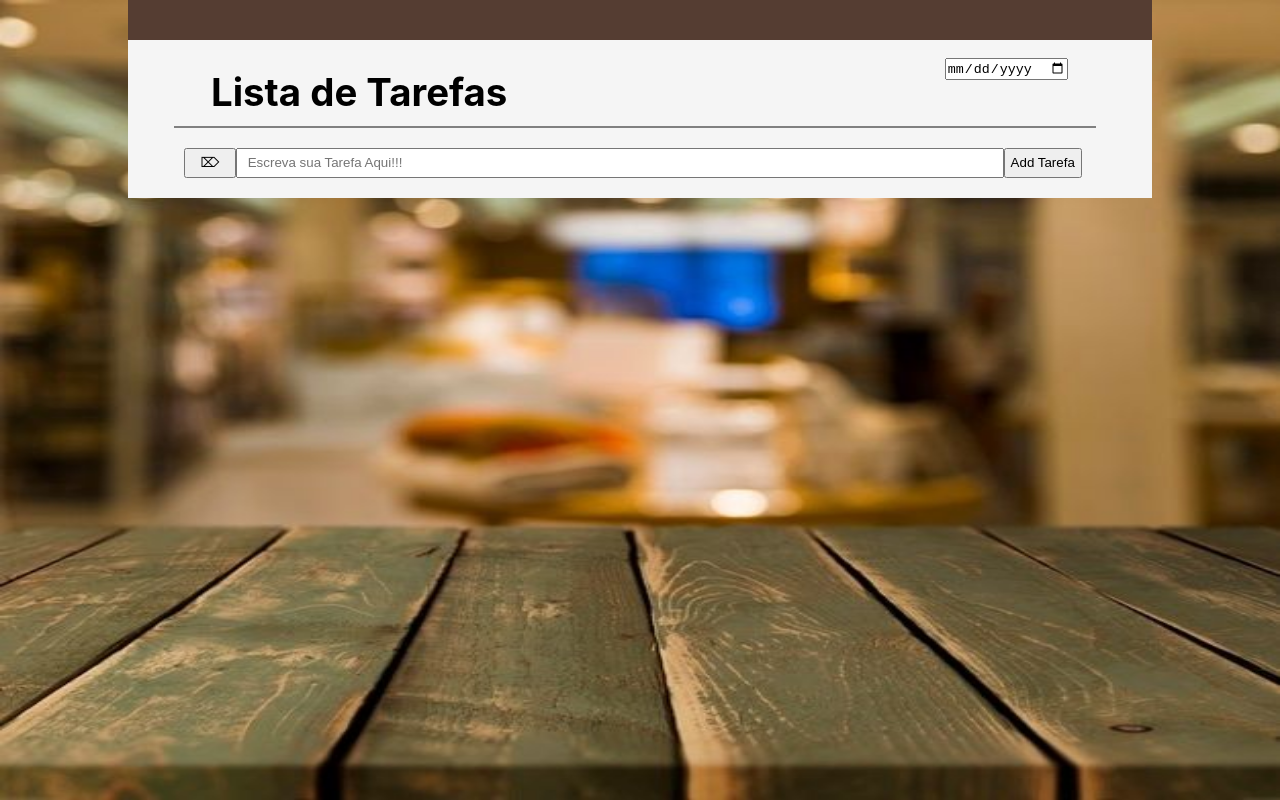
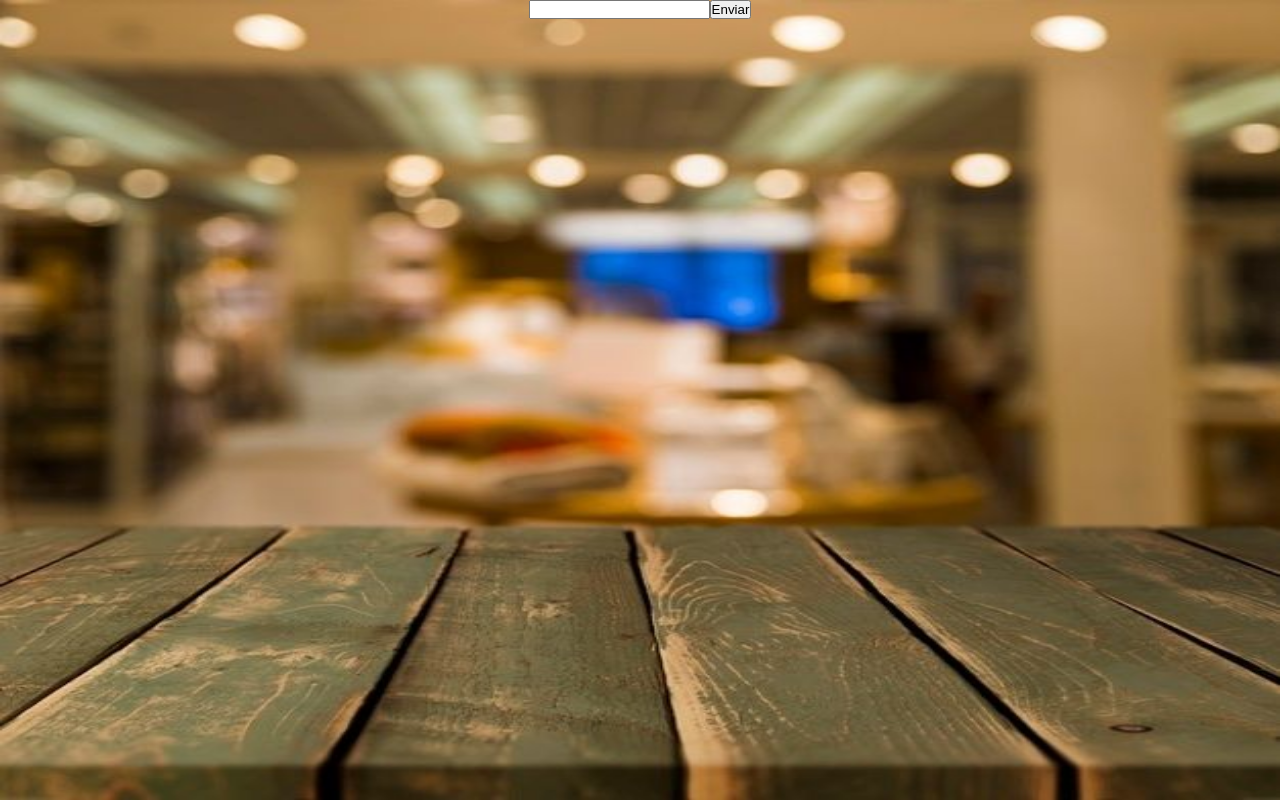
Before and after one commit to Al3ncar/Task_list, a React (Create React App) app: page / in a window 1280 px wide. Built offline with nearby package versions, Linux system fonts and the light colour scheme.

Commit message:
Review ToDo

```diff
--- a/public/index.html
+++ b/public/index.html
@@ -1,43 +1,16 @@
 <!DOCTYPE html>
-<html lang="en">
+<html lang="pt-BR">
   <head>
     <meta charset="utf-8" />
     <link rel="icon" href="%PUBLIC_URL%/favicon.ico" />
     <meta name="viewport" content="width=device-width, initial-scale=1" />
     <meta name="theme-color" content="#000000" />
-    <meta
-      name="description"
-      content="Web site created using create-react-app"
-    />
+    <meta name="description" content="Web site created using create-react-app" />
     <link rel="apple-touch-icon" href="%PUBLIC_URL%/logo192.png" />
-    <!--
-      manifest.json provides metadata used when your web app is installed on a
-      user's mobile device or desktop. See https://developers.google.com/web/fundamentals/web-app-manifest/
-    -->
     <link rel="manifest" href="%PUBLIC_URL%/manifest.json" />
-    <!--
-      Notice the use of %PUBLIC_URL% in the tags above.
-      It will be replaced with the URL of the `public` folder during the build.
-      Only files inside the `public` folder can be referenced from the HTML.
-
-      Unlike "/favicon.ico" or "favicon.ico", "%PUBLIC_URL%/favicon.ico" will
-      work correctly both with client-side routing and a non-root public URL.
-      Learn how to configure a non-root public URL by running `npm run build`.
-    -->
-    <title>React App</title>
+    <title>Task list</title>
   </head>
   <body>
-    <noscript>You need to enable JavaScript to run this app.</noscript>
-    <div id="root"></div>
-    <!--
-      This HTML file is a template.
-      If you open it directly in the browser, you will see an empty page.
-
-      You can add webfonts, meta tags, or analytics to this file.
-      The build step will place the bundled scripts into the <body> tag.
-
-      To begin the development, run `npm start` or `yarn start`.
-      To create a production bundle, use `npm run build` or `yarn build`.
-    -->
+    <main id="root"></main>
   </body>
 </html>
--- a/src/App.js
+++ b/src/App.js
@@ -1,121 +1,160 @@
-import React from "react"
-import "./App.css"
-import styled from 'styled-components'
-import trash from "./img/lixo.png"
+// import React from "react";
+// import "./App.css";
+// import styled from "styled-components";
+// import trash from "./img/lixo.png";
+
+// const Main = styled.main`
+//   width: 80vw;
+//   background-color: whitesmoke;
+// `;
+// const Rod = styled.div`
+//   width: 100%;
+//   background-color: #553d32;
+//   height: 5vh;
+// `;
+// const Boxtitle = styled.div`
+//   width: 90%;
+//   display: flex;
+//   justify-content: center;
+//   align-items: center;
+//   background-color: greem;
+//   margin-left: 4.5%;
+//   border-bottom: solid gray 0.2vw;
+// `;
+// const Data = styled.div`
+//   width: 15%;
+//   height: 50%;
+//   margin: 2% 3% 5% 5%;
+//   display: flex;
+//   justify-content: center;
+//   flex-direction: row;
+//   outline: 0;
+// `;
+// const Title = styled.h1`
+//   width: 100%;
+//   padding: 2% 4% 0 4%;
+//   font-size: 3vw;
+// `;
+// const Newtesk = styled.div`
+//   width:100%;
+//   display:flex;
+//   justify-content:center;
+//   align-items:center;`;
+// const Del = styled.button`
+//   width: 5%;
+//   padding: 0.5%;
+//   margin-left: 5.5%;
+// `;
+// const Btn = styled.button`
+//   widht: 50%;
+//   padding: 0.5%;
+// `;
+// const Task = styled.input`
+//   width: 75%;
+//   padding: 0.5% 1%;
+//   margin: 2% 0% 2% 0%;
+//   outline: 0;
+// `;
+// const TaskList = styled.li`
+//   width: 75%;
+//   padding-left: 1%;
+//   margin: 2% 7%;
+//   border-bottom: solid gray 0.2vw;
+//   list-style: square;
+// `;
+// const Listbox = styled.div`
+//   width: 100%;
+//   display: flex;
+//   aling-items: center;
+//   flex-direction: column;
+//   background-color: whitesmoke;
+// `;
+// const Trash = styled.img`
+//   width: 2%;
+//   height: 3%;
+//   padding-top: 1.5%;
+// `;
+// const List = styled.div`
+//   width: 100%;
+//   display: flex;
+// `;
+// export default class ToDo extends React.Component {
+//   state = { task: "", list: [] };
+//   handleChange = (ev) => {
+//     this.setState({ task: ev.target.value });
+//   };
+//   add = () => {
+//     let { task, list } = this.state;
+//     if (task !== "") {
+//       this.setState({
+//         list: list.concat({ list: task, id: Date.now() }),
+//         task: "",
+//       });
+//     }
+//   };
+//   clear = (id) => {
+//     let { list } = this.state;
+//     this.setState({
+//       list: list.filter((item) => item.id != id),
+//     });
+//   };
+//   del = () => {
+//     this.setState({
+//       task: "",
+//     });
+//   };
+//   render() {
+//     let { task, list } = this.state;
+//     return (
+//       <Main>
+//         <Rod></Rod>
+//         <Boxtitle>
+//           <Title>Lista de Tarefas</Title>
+//           <Data>
+//             <input type="date" />
+//           </Data>
+//         </Boxtitle>
+//         <Listbox>
+//           <Newtesk>
+//             <Del onClick={this.del}>⌦</Del>
+//             <Task
+//               value={task}
+//               onChange={this.handleChange}
+//               placeholder="Escreva sua Tarefa Aqui!!!"
+//             />
+//             <Btn onClick={this.add}>Add Tarefa</Btn>
+//           </Newtesk>
+
+//           {list.map((item) => (
+//             <ul>
+//               <List>
+//                 <TaskList>{item.list}</TaskList>
+//                 <Trash onClick={() => this.clear(item.id)} src={trash} />
+//               </List>
+//             </ul>
+//           ))}
+//         </Listbox>
+//       </Main>
+//     );
+//   }
+// }
 
 
-const Main = styled.main`
-  width:80vw;
-  background-color:whitesmoke;`
-const Rod = styled.div`
-  width:100%;
-  background-color:#553D32;
-  height:5vh;`
-const Boxtitle = styled.div`
-  width:90%;
-  display:flex;
-  justify-content:center;
-  align-items: center;
-  background-color:greem;
-  margin-left:4.5%;
-  border-bottom:solid gray 0.2vw`
-const Data = styled.div`
-  width:15%;
-  height:50%;
-  margin:2% 3% 5% 5%;
-  display:flex;
-  justify-content:center;
-  flex-direction:row;
-  outline:0;`
-const Title = styled.h1`
-  width:100%;
-  padding: 2% 4% 0 4%;
-  font-size:3vw;`
-const Newtesk = styled.div`
-  width:100%
-  display:flex;
-  justify-content:center
-  align-items:center;`
-const Del = styled.button`
-  width:5%;
-  padding:0.5%;
-  margin-left:5.5%;`
-const Btn = styled.button`
-  widht:50%;
-  padding:0.5%;`
-const Task = styled.input`
-  width:75%;
-  padding:0.5% 1%;
-  margin:2% 0% 2% 0%;
-  outline:0;`
-const TaskList = styled.li`
-  width:75%;
-  padding-left:1%;
-  margin:2% 7%;
-  border-bottom:solid gray 0.2vw;
-  list-style:square;`
-const Listbox = styled.div`
-  width:100%;
-  display:flex;
-  aling-items:center;
-  flex-direction:column;
-  background-color:whitesmoke;`
-const Trash = styled.img`
-  width:2%;
-  height:3%;
-  padding-top:1.5%;`
-const List = styled.div`
-  width:100%;
-  display:flex`
+import React from "react";
+import "./App.css";
+
 export default class ToDo extends React.Component{
-  state = {task:"", list:[]}
-  handleChange = (ev) =>{ this.setState({task: ev.target.value})}
-  add = () =>{
-    let {task, list} = this.state
-    if(task !== ""){
-      this.setState({
-      list: list.concat({list:task, id: Date.now()}),
-      task:""
-    })}
-  }
-  clear = (id) =>{
-    let {list} = this.state
-    this.setState({
-      list: list.filter((item) => (item.id != id))
-    })
-  }
-  del = () =>{
-    this.setState({
-      task:""
-    })
-  }
+  state = { task:"", list:[]}
+  handle = e => this.setState({ task: e.target.value })
+  add = () => { this.setState({ list: this.state.list.concat({list: this.state.task}), task:"" })}
+
   render(){
-    let {task, list} = this.state
     return(
-     <Main>
-        <Rod></Rod>
-        <Boxtitle>
-          <Title>Lista de Tarefas</Title>
-          <Data><input type="date"/></Data>
-        </Boxtitle>
-        <Listbox>
-          <Newtesk>
-            <Del onClick={this.del}>⌦</Del>
-            <Task value={task} onChange={this.handleChange} placeholder="Escreva sua Tarefa Aqui!!!"/>
-            <Btn onClick={this.add}>Add Tarefa</Btn>
-          </Newtesk>
-
-            {list.map((item) =>(
-            <ul>
-              <List>
-                <TaskList>{item.list}</TaskList>
-                <Trash onClick={() => this.clear(item.id)}
-                src={trash}/>
-              </List>
-            </ul>))}
-
-        </Listbox>
-      </Main>
+      <>
+        <input type="text" onChange={this.handle}/>
+        <button onClick={this.add}> Enviar </button>
+        {console.log(this.state.list)}
+      </>
     )
   }
 }
--- a/src/index.css
+++ /dev/null
@@ -1,13 +0,0 @@
-body {
-  margin: 0;
-  font-family: -apple-system, BlinkMacSystemFont, 'Segoe UI', 'Roboto', 'Oxygen',
-    'Ubuntu', 'Cantarell', 'Fira Sans', 'Droid Sans', 'Helvetica Neue',
-    sans-serif;
-  -webkit-font-smoothing: antialiased;
-  -moz-osx-font-smoothing: grayscale;
-}
-
-code {
-  font-family: source-code-pro, Menlo, Monaco, Consolas, 'Courier New',
-    monospace;
-}
--- a/src/index.js
+++ b/src/index.js
@@ -1,17 +1,5 @@
 import React from 'react';
 import ReactDOM from 'react-dom';
-import './index.css';
 import App from './App';
-import reportWebVitals from './reportWebVitals';
 
-ReactDOM.render(
-  <React.StrictMode>
-    <App />
-  </React.StrictMode>,
-  document.getElementById('root')
-);
-
-// If you want to start measuring performance in your app, pass a function
-// to log results (for example: reportWebVitals(console.log))
-// or send to an analytics endpoint. Learn more: https://bit.ly/CRA-vitals
-reportWebVitals();
+ReactDOM.render(<App />, document.querySelector('#root'));
--- a/src/reportWebVitals.js
+++ /dev/null
@@ -1,13 +0,0 @@
-const reportWebVitals = onPerfEntry => {
-  if (onPerfEntry && onPerfEntry instanceof Function) {
-    import('web-vitals').then(({ getCLS, getFID, getFCP, getLCP, getTTFB }) => {
-      getCLS(onPerfEntry);
-      getFID(onPerfEntry);
-      getFCP(onPerfEntry);
-      getLCP(onPerfEntry);
-      getTTFB(onPerfEntry);
-    });
-  }
-};
-
-export default reportWebVitals;
```
Also changed, not shown: src/setupTests.js (deleted, +0 -5 lines), src/logo.svg (deleted), 1 other file (tests, documents, lock files or other folders).
